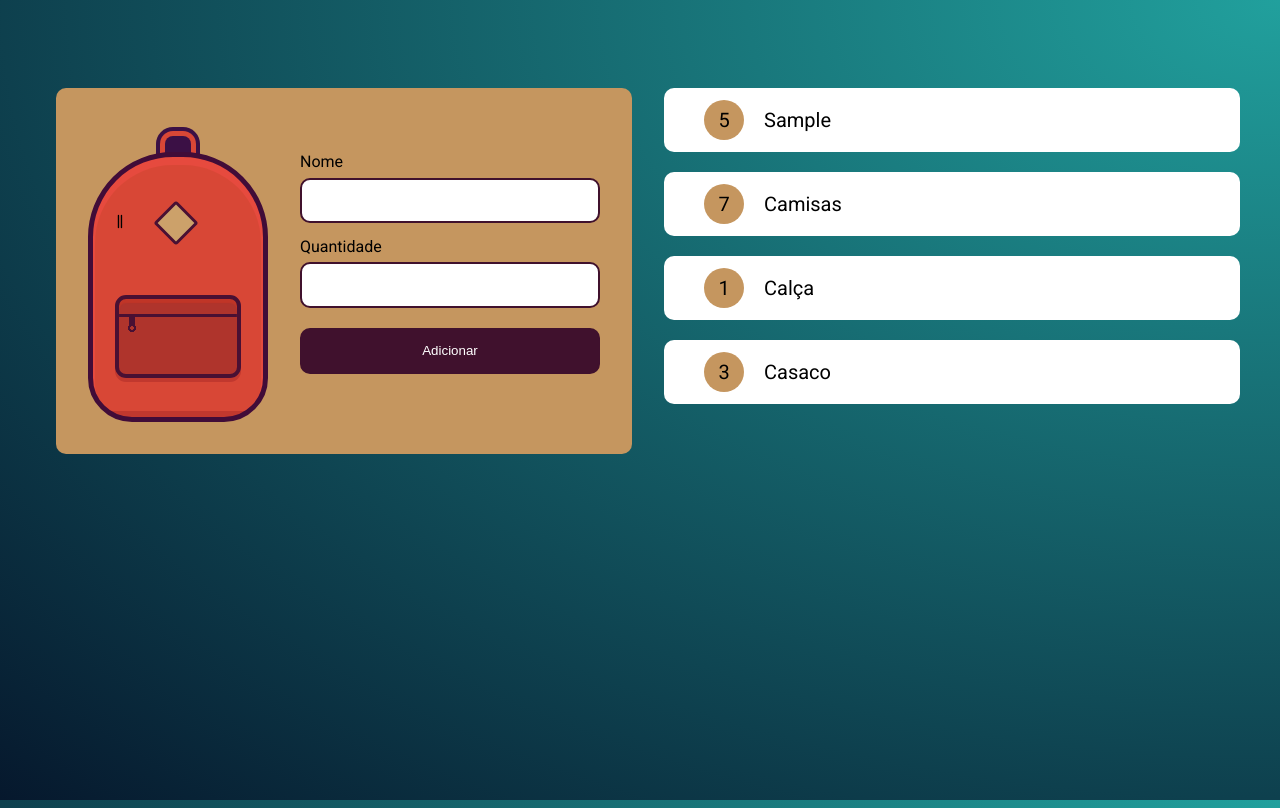
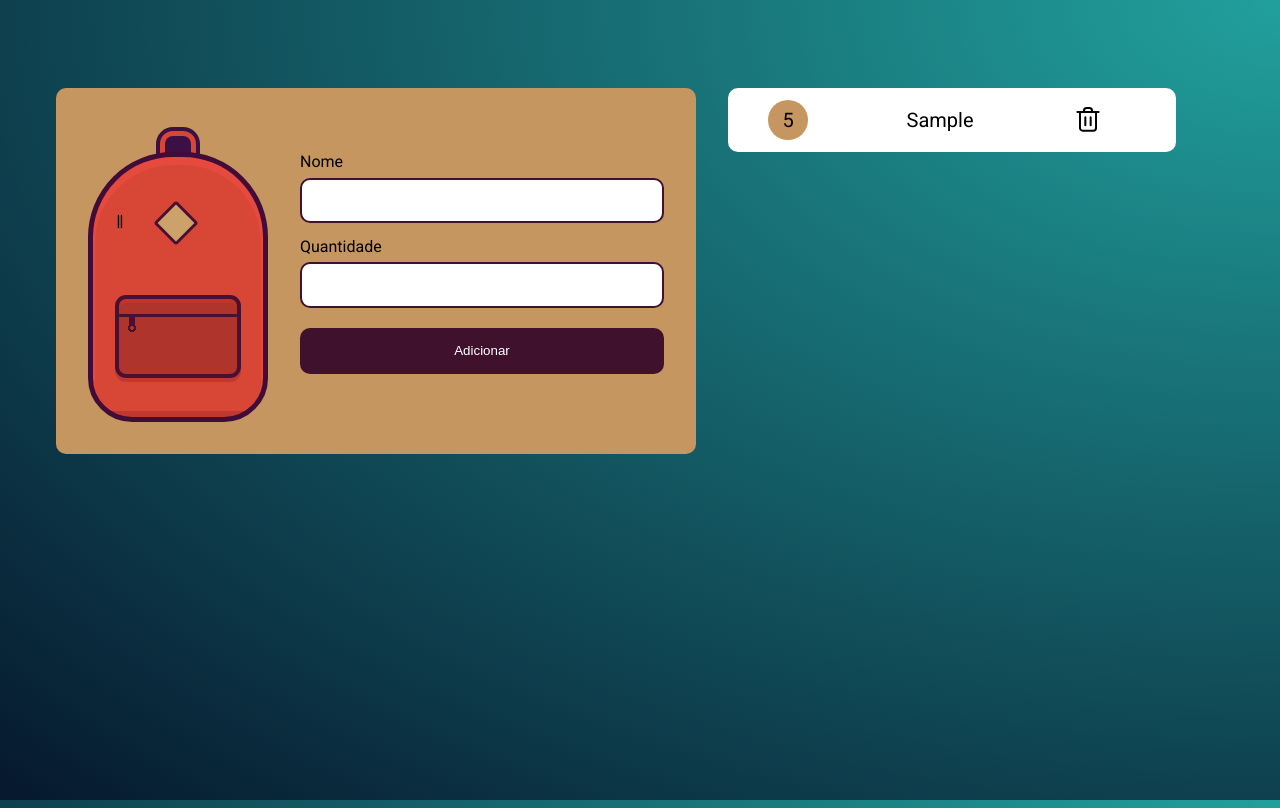
Before and after one commit to P-lyp/alura-mochilaviagem, a plain HTML site: page index.html in a window 1280 px wide. Both pictures are taken after typing "Sample", "5" into the empty fields and a click on the input "Adicionar". Drawn offline with Linux system fonts and the light colour scheme.

Commit message:
finalizado - funcionando como deveria

```diff
--- a/css/style.css
+++ b/css/style.css
@@ -18,9 +18,9 @@ body {
 }
 
 .principal {
-    flex-grow: 1;
-    flex-basis: auto;
+
     min-width: 45vw;
+    width: 50vw;
     padding: 4em 2em 2em;
     box-sizing: border-box;
     display: flex;
@@ -117,12 +117,14 @@ body {
     background: #FFFFFF;
     border-radius: 10px;
     margin: 0 0 1em;
-    width: 100%;
+    width: 35vw;
     box-sizing: border-box;
     display: inline-flex;
     align-items: center;
+    text-align: left;
     gap: 1em;
     font-size: 20px;
+    justify-content: space-between;
 }
 
 .item strong {
@@ -136,6 +138,19 @@ body {
     font-weight: 400;
 }
 
+.botao__remover {
+    border: 0;
+    background-image: url(../trash-2-svgrepo-com.svg);
+    background-color: #FFFFFF ;
+    background-repeat: no-repeat;
+    background-size: contain;
+    background-position-y: center;
+    width: 5vw;
+    height: 4vh;
+}
+
+
+
 @media screen and (max-width:1000px) {
     .conteudo {
         flex-direction: column;
--- a/index.html
+++ b/index.html
@@ -25,9 +25,7 @@
         </div>
 
         <ul class="lista" id="lista">
-            <li class="item"><strong>7</strong>Camisas</li>
-            <li class="item"><strong>1</strong>Calça</li>
-            <li class="item"><strong>3</strong>Casaco</li>
+
 
         </ul>
     </main>
--- a/js/main.js
+++ b/js/main.js
@@ -13,7 +13,6 @@ itens.forEach( (elemento) => {
 formulario.addEventListener("submit", (event) => {
   event.preventDefault();
 
-
   const nome = event.target.elements["nome"];  //formulario nome
   const quantidade = event.target.elements["quantidade"]; //formulario quantidade
 
@@ -21,17 +20,36 @@ formulario.addEventListener("submit", (event) => {
   const itemAtual = {
     nome: nome.value,
     quantidade: quantidade.value,
-  };
+    };
 
+  //verifica se existe
+  existe = itens.find ( elemento => elemento.nome === nome.value);
 
-  // armazena o objeto atual no array itens com as informações passadas previamentes passadas pelo submit
-  itens.push(itemAtual);
+  if (existe) {
+    // como já tem um semelhante registrado, ele atribui ao objeto passado no input o id do objeto que já armazenado
+    itemAtual.id = existe.id
+
+    //chama a função que substitui o objeto pela quantidade nova que foi passada
+    atualizaElemento(itemAtual);
+
+    //armazena no array itens na posição que é o número do id que já existe, o novo objeto semelhante passado pelo input
+    itens[existe.id] = itemAtual
+
+  } else {
+    //atribui ao objeto novo um id que é o tamanho do array itens
+    itemAtual.id = itens.length
+
+    //exibe o elemento na página
+    criaElemento(itemAtual);
+
+    // armazena o objeto atual no array itens com as informações passadas previamentes passadas pelo submit
+    itens.push(itemAtual);
+
+  }
+
 
   //armazena o array de itens no localstorage e transforma os objetos em strings
   localStorage.setItem("itens", JSON.stringify(itens));
-
-  //exibe o elemento na página
-  criaElemento(itemAtual);
 
   //limpa os campos do formulários após ter dado submit
   nome.value = "";
@@ -54,11 +72,17 @@ function criaElemento(item) {
   //atribui o texto do html para o valor da quantidade do objeto passado
   numeroItem.innerHTML = item.quantidade;
 
+  //atribui o id que foi passado como item atual ao strong(numero) do li
+  numeroItem.dataset.id = item.id
+
   // atribui o html do strong dentro do li
   novoItem.appendChild(numeroItem);
 
   //atribui o texto do html para o valor de nome do objeto passado
   novoItem.innerHTML += item.nome;
+
+
+  novoItem.appendChild(botaoDeleta(item.id))
 
   // adiciona o li na ul (lista)
   lista.appendChild(novoItem);
@@ -67,3 +91,32 @@ function criaElemento(item) {
   lista.insertBefore(novoItem, lista.children[0]);
 
 }
+
+//função que atualiza e substitui um item que já existe com a nova quantidade passada
+function atualizaElemento(item) {
+  //seleciona o dataset dentro do strong e muda o valor do html para a quantidade nova que foi passada no submit
+  document.querySelector("[data-id='"+item.id+"']").innerHTML = item.quantidade
+}
+
+function botaoDeleta (id) {
+
+  const elementoBotao = document.createElement('button')
+  elementoBotao.classList.add('botao__remover')
+
+
+
+
+  elementoBotao.addEventListener('click', function() {
+    deletaElemento(this.parentNode, id)
+  })
+
+  return elementoBotao
+}
+
+function deletaElemento(tag, id) {
+  tag.remove()
+
+  itens.splice(itens.findIndex(elemento => elemento.id === id), 1)
+
+  localStorage.setItem('itens', JSON.stringify(itens))
+}
```
Also changed, not shown: icons8-trash-64.png (added), trash-2-svgrepo-com.svg (added).
